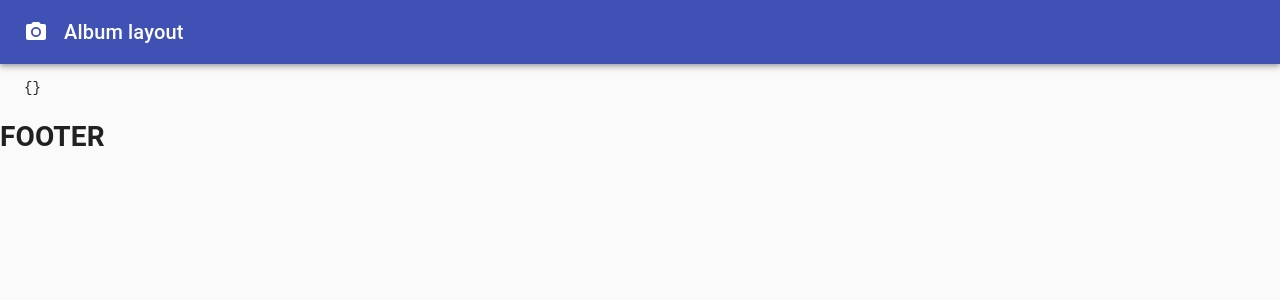
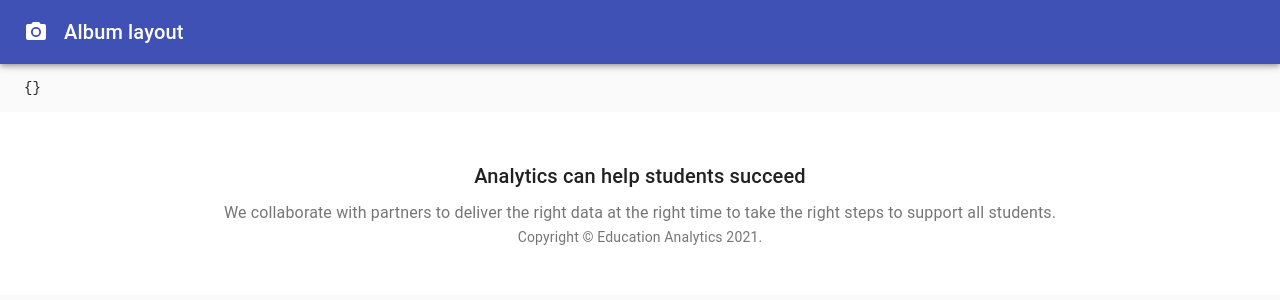
Before and after one commit to gsc229/eduanalytics-front, a Next.js app: page / in a window 1280 px wide. Shown: the top 300 px of the page. Built offline with nearby package versions, Linux system fonts and the light colour scheme.

Commit message:
footer complete

```diff
--- a/components/Footer/Footer.tsx
+++ b/components/Footer/Footer.tsx
@@ -1,10 +1,44 @@
-import React from 'react'
+import React from 'react';
+import Typography from '@material-ui/core/Typography';
+import Link from '@material-ui/core/Link';
+import { makeStyles } from '@material-ui/core/styles';
+
+function Copyright() {
+  return (
+    <Typography variant="body2" color="textSecondary" align="center">
+      {'Copyright © '}
+      <Link color="inherit" href="https://www.edanalytics.org/">
+        Education Analytics
+      </Link>{' '}
+      {new Date().getFullYear()}
+      {'.'}
+    </Typography>
+  );
+}
+
+
+
+const useStyles = makeStyles((theme) => ({
+  footer: {
+    backgroundColor: theme.palette.background.paper,
+    padding: theme.spacing(6),
+  },
+}))
 
 const Footer = () => {
+
+  const classes = useStyles()
+
   return (
-    <div>
-      <h1>FOOTER</h1>
-    </div>
+    <footer className={classes.footer}>
+        <Typography variant="h6" align="center" gutterBottom>
+          Analytics can help students succeed
+        </Typography>
+        <Typography variant="subtitle1" align="center" color="textSecondary" component="p">
+          We collaborate with partners to deliver the right data at the right time to take the right steps to support all students.
+        </Typography>
+        <Copyright />
+      </footer>
   )
 }
 
```
